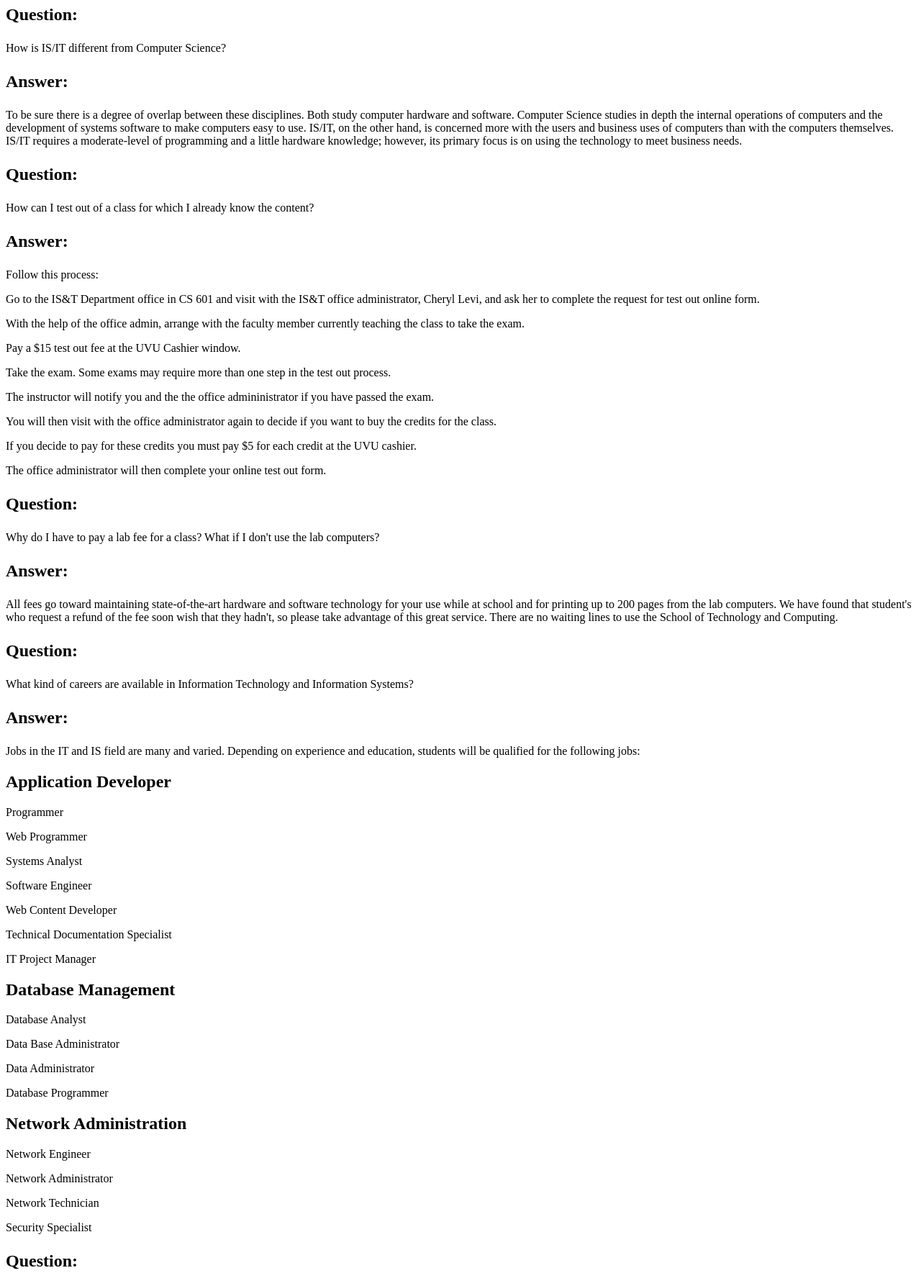
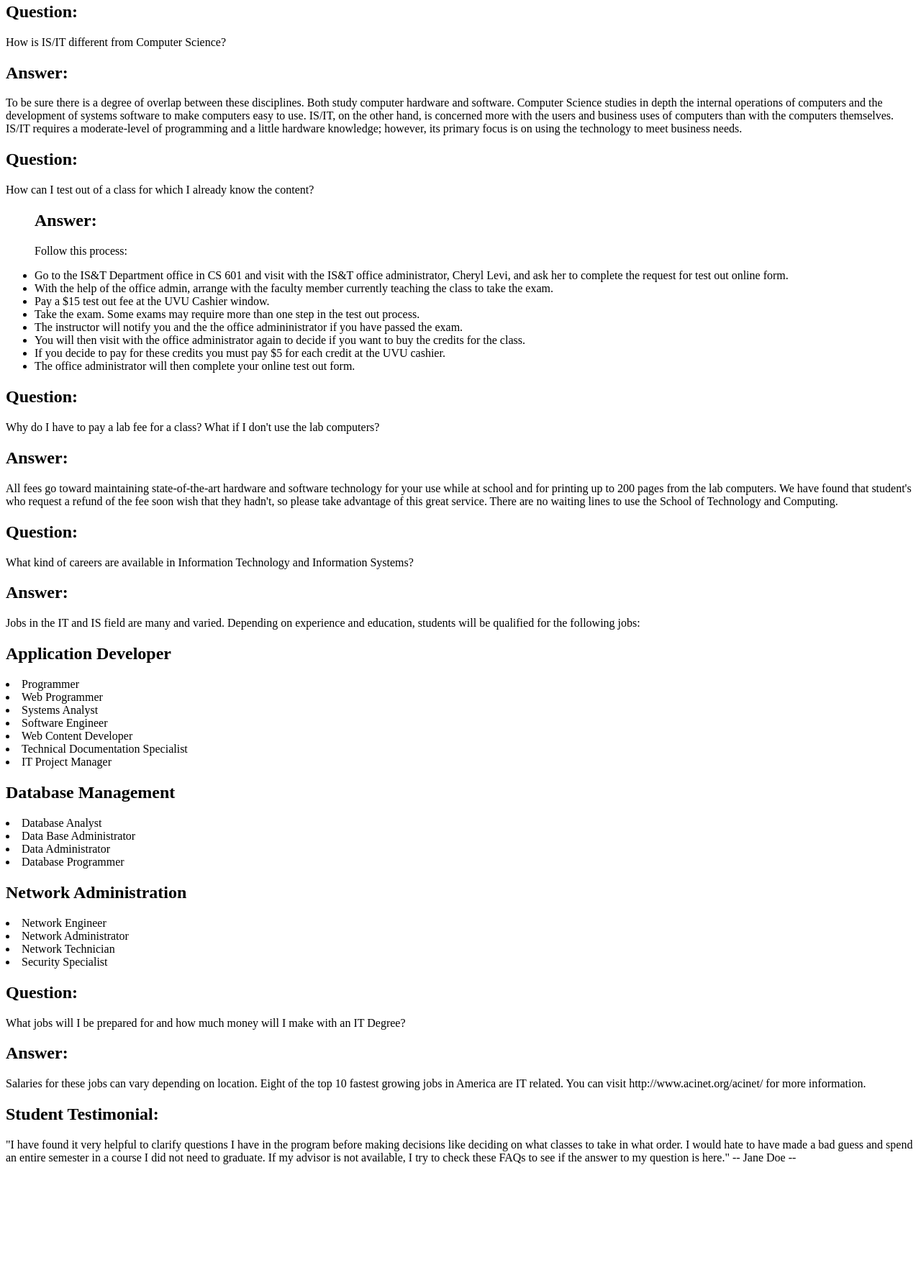
Before and after one commit to stevvr/webdevpraktes, a plain HTML site: page index.HTML in a window 1280 px wide. Shown: the part 120-1889 px from the top of the page at 72% size. After the commit the page ends 1754 px from the top, so only its background shows below. Drawn offline with Linux system fonts and the light colour scheme.

Commit message:
index.HTML

```diff
--- a/index.HTML
+++ b/index.HTML
@@ -15,45 +15,45 @@ below please email your question to the IS&T advisor: Candace Lavaka -
 candace.lavaka@uvu.edu.</p>
 
 
-<h2><p>Question:</h2> How is IS/IT different from Computer Science?</p>
+<h2>Question:</h2> <p>How is IS/IT different from Computer Science?</p>
 
-<h2><p>Answer:</h2> To be sure there is a degree of overlap between these disciplines.
+<h2>Answer:</h2> <p>To be sure there is a degree of overlap between these disciplines.
 Both study computer hardware and software. Computer Science studies in depth the internal
 operations of computers and the development of systems software to make computers easy to use.
 IS/IT, on the other hand, is concerned more with the users and business uses of computers than
 with the computers themselves. IS/IT requires a moderate-level of programming and a little
 hardware knowledge; however, its primary focus is on using the technology to meet business needs.</p>
 
-<h2><p>Question:</h2> How can I test out of a class for which I already know the content?</p>
+<h2>Question:</h2> <p>How can I test out of a class for which I already know the content?</p>
 
-<h2><p>Answer:</h2> Follow this process:</p>
+<ul><h2>Answer:</h2> <p>Follow this process:</p>
 
-<p>Go to the IS&T Department office in CS 601 and visit with the IS&T office administrator, Cheryl Levi,
-and ask her to complete the request for test out online form.</p>
+<li>Go to the IS&T Department office in CS 601 and visit with the IS&T office administrator, Cheryl Levi,
+and ask her to complete the request for test out online form.</li>
 
-<p>With the help of the office admin, arrange with the faculty member currently teaching the class to take the exam.</p>
+<li>With the help of the office admin, arrange with the faculty member currently teaching the class to take the exam.</li>
 
 
-<p>Pay a $15 test out fee at the UVU Cashier window.</p>
+<li>Pay a $15 test out fee at the UVU Cashier window.</li>
 
-<p>Take the exam.  Some exams may require more than one step in the test out process.</p>
+<li>Take the exam.  Some exams may require more than one step in the test out process.</li>
 
 
-<p>The instructor will notify you and the the office admininistrator if you have passed the exam.</p>
+<li>The instructor will notify you and the the office admininistrator if you have passed the exam.</li>
 
-<p>You will then visit with the office administrator again to decide if you want to buy the credits for the class.</p>
+<li>You will then visit with the office administrator again to decide if you want to buy the credits for the class.</li>
 
-<p>If you decide to pay for these credits you must pay $5 for each credit at the UVU cashier.</p>
+<li>If you decide to pay for these credits you must pay $5 for each credit at the UVU cashier.</li>
 
 
-<p>The office administrator will then complete your online test out form.</p>
+<li>The office administrator will then complete your online test out form.</li></ul>
 
 
 
-<h2><p>Question:</p></h2> Why do I have to pay a lab fee for a class? What if I don't use the lab computers?</p>
+<h2>Question:</h2> <p>Why do I have to pay a lab fee for a class? What if I don't use the lab computers?</p>
 
 
-<h2><p>Answer:</h2> All fees go toward maintaining state-of-the-art hardware and software technology
+<h2>Answer:</h2> <p>All fees go toward maintaining state-of-the-art hardware and software technology
 for your use while at school and for printing up to 200 pages from the lab computers.
 We have found that student's who request a refund of the fee soon wish that they hadn't,
 so please take advantage of this great service. There are no waiting lines to use the
@@ -61,40 +61,40 @@ School of Technology and Computing.</p>
 
 </body>
 <body>
-<h2><p>Question:</h2> What kind of careers are available in Information Technology and Information Systems?</p>
+<h2>Question:</h2> <p>What kind of careers are available in Information Technology and Information Systems?</p>
 
-<h2><p>Answer:</h2>  Jobs in the IT and IS field are many and varied. Depending on experience and education,
-students will be qualified for the following jobs:
+<h2>Answer:</h2>  <p>Jobs in the IT and IS field are many and varied. Depending on experience and education,
+students will be qualified for the following jobs:</p>
 
 <h2>Application Developer</h2>
 
-	<p>Programmer</p>
-	<p>Web Programmer</p>
-	<p>Systems Analyst</p>
-	<p>Software Engineer</p>
-	<p>Web Content Developer</p>
-	<p>Technical Documentation Specialist</p>
-	<p>IT Project Manager</p>
+	<li>Programmer</li>
+	<li>Web Programmer</li>
+	<li>Systems Analyst</li>
+	<li>Software Engineer</li>
+	<li>Web Content Developer</li>
+	<li>Technical Documentation Specialist</li>
+	<li>IT Project Manager</li>
 
 <h2>Database Management</h2>
 
 
-	Database Analyst</p>
-	Data Base Administrator</p>
-	Data Administrator</p>
-	Database Programmer</p>
+	<li>Database Analyst</li>
+	<li>Data Base Administrator</li>
+	<li>Data Administrator</li>
+	<li>Database Programmer</li>
 
 <h2>Network Administration</h2>
 
-	<p>Network Engineer</p>
-	<p>Network Administrator</p>
-	<p>Network Technician</p>
-	Security Specialist
+	<li>Network Engineer</li>
+	<li>Network Administrator</li>
+	<li>Network Technician</li>
+	<li>Security Specialist</li>
 
-<h2><p>Question:</h2> What jobs will I be prepared for and how much money will I make with an IT Degree?</p>
+<h2>Question:</h2><p> What jobs will I be prepared for and how much money will I make with an IT Degree?</p>
 
 
-<oi><p><h2>Answer:</h2>  Salaries for these jobs can vary depending on location.
+<h2>Answer:</h2>  <p>Salaries for these jobs can vary depending on location.
 Eight of the top 10 fastest growing jobs in America are IT related.
 You can visit http://www.acinet.org/acinet/ for more information.</p>
 
```
